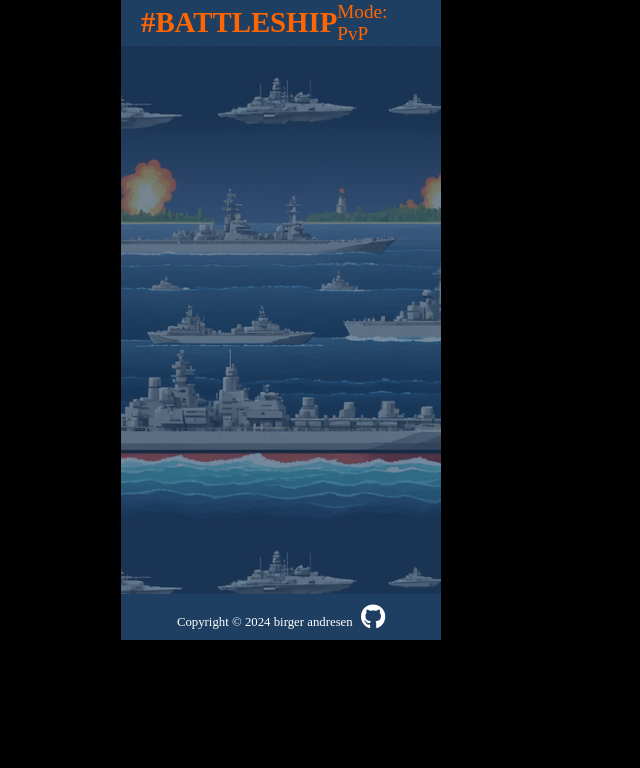
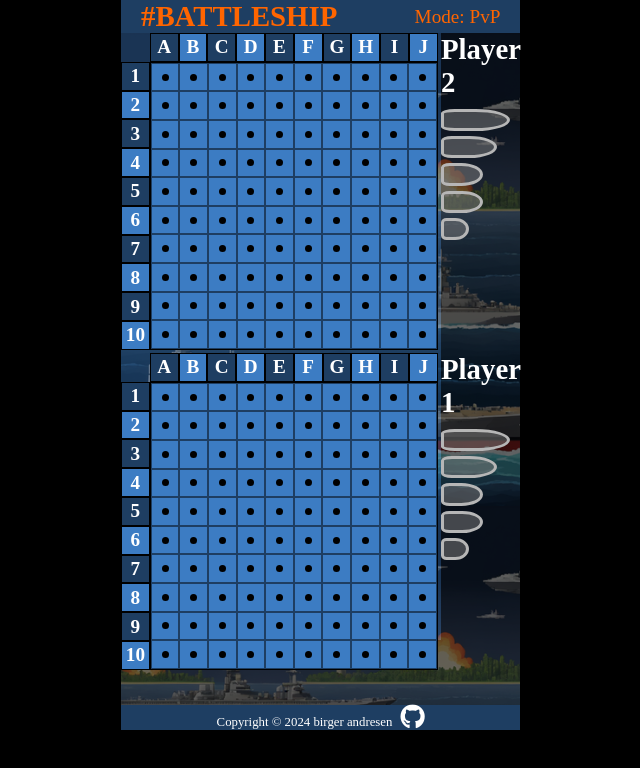
Before and after one commit to biandresen/BattleShip, a website built with Vite: page index.html in a window 1280 px wide. Both pictures are taken after a click on the button "Player vs Player". Shown: the whole page, without its empty margins (359-999 px from the left). Built offline with nearby package versions, Linux system fonts and the light colour scheme.

Commit message:
feat: add displayGameScreen-function Refs: #19

```diff
--- a/index.html
+++ b/index.html
@@ -62,7 +62,7 @@
           </div>
         </div>
         <div class="player-score upper-player-score">
-          <p class="player-name upper-player-name">Player 2</p>
+          <p class="player-name upper-player-name"></p>
           <div class="upper-player-ships">
             <div class="ship upper-player-ship1"></div>
             <div class="ship upper-player-ship2"></div>
--- a/src/style.css
+++ b/src/style.css
@@ -38,7 +38,7 @@ footer {
 body {
   background: black;
   /* width: 100vw;
-  height: 100vh; */
+height: 100vh; */
   display: grid;
   place-content: center;
 }
@@ -120,16 +120,11 @@ body {
   border-radius: 8px;
   outline: transparent;
   height: 70px;
+  /* width: clamp(80vw, 250px, 100px); */
   width: 350px;
   justify-self: center;
+  transition: 0.3s ease;
   cursor: pointer;
-  transition: 0.2s ease;
-}
-.pvp-button:hover,
-.pvc-button:hover,
-.replay-button:hover {
-  transform: scale(1.1);
-  transition: 0.2s ease;
 }
 .pvc-button {
   margin-top: 100px;
@@ -138,12 +133,19 @@ body {
 .pvc-button {
   display: none;
 }
+.pvp-button:hover,
+.pvc-button:hover,
+.replay-button:hover {
+  transform: scale(1.1);
+  transition: 0.3s ease;
+}
 /* GAME SCREEN */
 .upper-player-score {
   grid-row: 1 / 2;
   grid-column: 2 / 3;
   display: grid;
   grid-template-rows: 0.1fr 0.8fr;
+  display: none;
 }
 .upper-player-name {
   grid-row: 1 / 2;
@@ -194,6 +196,7 @@ body {
   grid-column: 2 / 3;
   display: grid;
   grid-template-rows: 0.1fr 0.8fr;
+  display: none;
 }
 .lower-player-name {
   grid-row: 1 / 2;
@@ -223,6 +226,7 @@ body {
   width: 320px;
   height: 320px;
   justify-self: center;
+  display: none;
 }
 .upper-board-letter-row {
   grid-row: 1 / 2;
@@ -241,6 +245,7 @@ body {
   width: 320px;
   height: 320px;
   justify-self: center;
+  display: none;
 }
 .lower-board-letter-row {
   grid-row: 1 / 2;
@@ -295,12 +300,6 @@ body {
   background-color: black;
   border-radius: 50%; /* Makes the dot circular */
 }
-.player-score {
-  display: none;
-}
-.player-board-area {
-  display: none;
-}
 
 /* GAME OVER SCREEN */
 .bottom-header {
--- a/src/viewModel.js
+++ b/src/viewModel.js
@@ -10,9 +10,11 @@ export function ViewModel() {
   const replayButton = document.querySelector(".replay-button");
   const upperPlayerName = document.querySelector(".upper-player-name");
   const upperPlayerScore = document.querySelector(".upper-player-score");
+  const upperBoardArea = document.querySelector(".upper-board-area");
   const lowerPlayerName = document.querySelector(".lower-player-name");
   const lowerPlayerScore = document.querySelector(".lower-player-score");
   const upperPlayerBoard = document.querySelector(".upper-player-board");
+  const lowerBoardArea = document.querySelector(".lower-board-area");
   const upperBoardNumberColumn = document.querySelector(
     ".upper-board-number-column"
   );
@@ -47,13 +49,20 @@ export function ViewModel() {
     pvcButton.style.display = "block";
   }
 
-  function displayGameScreen() {}
+  function displayGameScreen() {
+    upperBoardArea.style.display = "grid";
+    lowerBoardArea.style.display = "grid";
+    upperPlayerScore.style.display = "grid";
+    lowerPlayerScore.style.display = "grid";
+    createBoards();
+  }
 
   function bindEvents() {
     pvpButton.addEventListener("click", () => {
       gameModeText.textContent = "Mode: PvP";
+      upperPlayerName.textContent = "Player 2";
       clearContent();
-      // displayGameScreen();
+      displayGameScreen();
     });
   }
 
```
